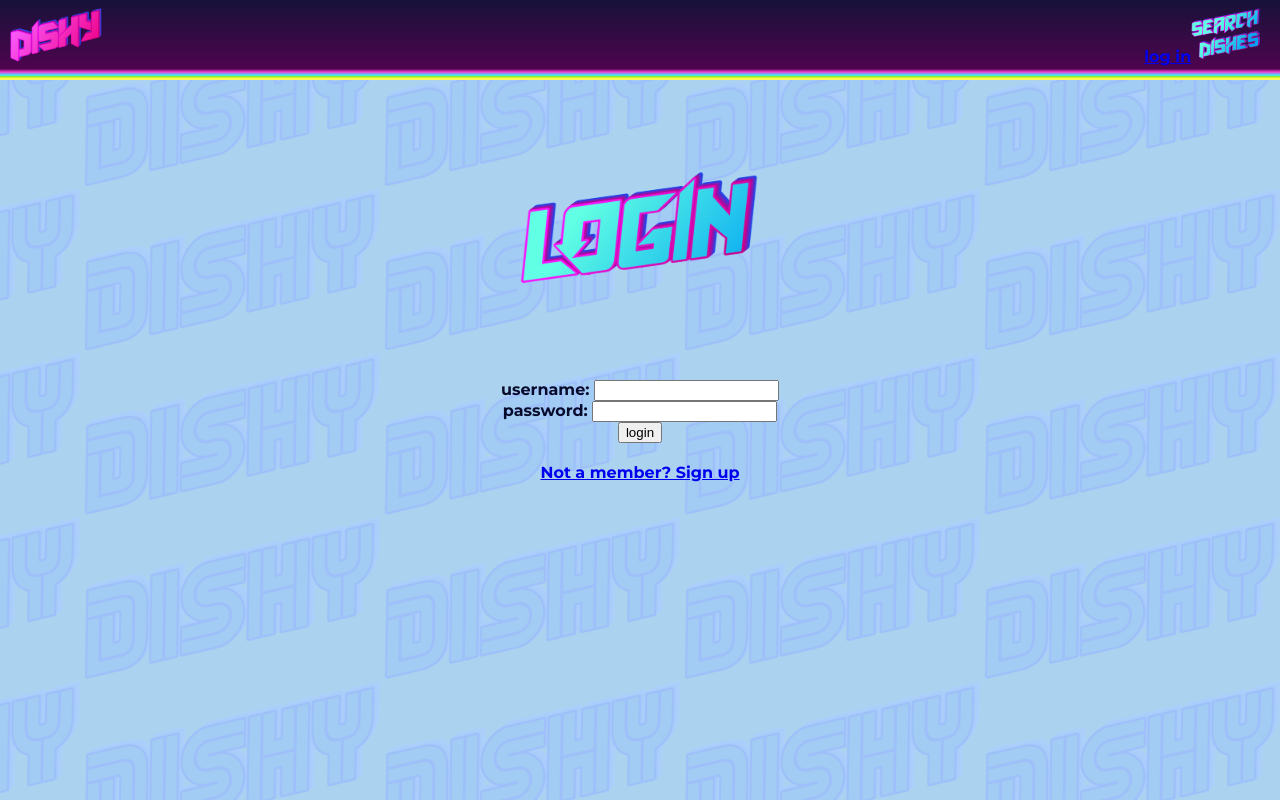
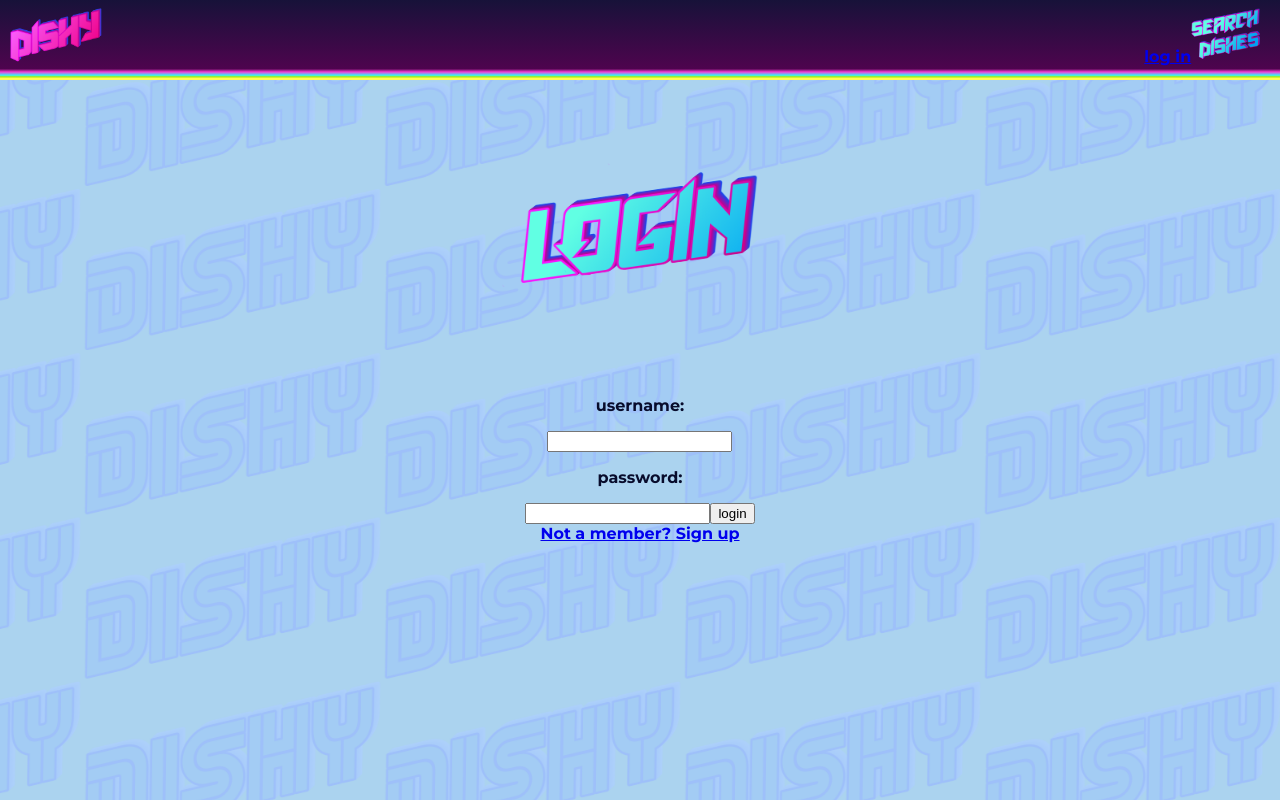
Before and after one commit to DevArrowsmith/dishy, a React (Create React App) app: page /#/signin in a window 1280 px wide. Built offline with nearby package versions, Linux system fonts and the light colour scheme.

Commit message:
Refactor login page.

```diff
--- a/src/components/LoginPage/LoginPage.js
+++ b/src/components/LoginPage/LoginPage.js
@@ -43,15 +43,22 @@ function LoginPage({ setUser }) {
         <img src={loginHeaderImage} alt="Log In" />
       </h2>
 
-      <div className="form-container">
-        <form onChange={handleFieldChange}>
-          username: <input name="username" />
-          password: <input name="password" />
-          <button type="submit" onClick={handleFormSubmit}>
-            login
-          </button>
-        </form>
-      </div>
+      <form onChange={handleFieldChange}>
+        <label htmlFor="username">
+          <p>username:</p>
+          <input type="text" name="username" />
+        </label>
+
+        <label htmlFor="password">
+          <p>password:</p>
+          <input type="text" name="password" />
+        </label>
+
+        <button type="submit" onClick={handleFormSubmit}>
+          login
+        </button>
+      </form>
+
       <Link to="/signup">Not a member? Sign up</Link>
     </div>
   );
```
